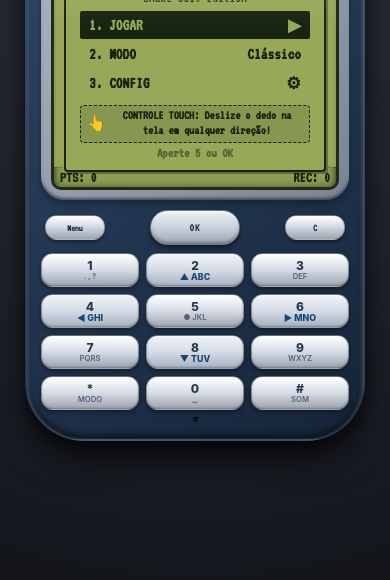
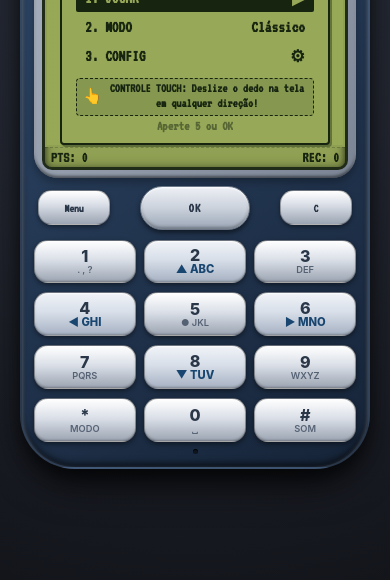
Before and after one commit to lucastonidev/cobrablinda, a plain HTML site: page index.html in a window 390 px wide. Shown: the part 264-844 px from the top of the page. Drawn offline with Linux system fonts and the light colour scheme.

Commit message:
feat(controls): aprimora controles mobile, amplia teclado tátil e otimiza modo tela cheia
- 📱 Aumenta o tamanho das teclas físicas do Nokia 3310 (~40% maiores) e fontes para melhor precisão do toque nos polegares
- 🎯 Adiciona modo de jogo focado: apenas as setas direcionais (2, 4, 6, 8) ficam ativas e destacadas durante a partida, evitando toques acidentais
- 🛑 Desativa botões auxiliares (*, #, 5) durante o jogo ativo e alterna a tecla central para 'PAUSA'
- 🖥️ Otimiza proporções 4:3 do modo Tela Cheia com respiro inferior e botões flutuantes elegantes de Menu, Pausa e instrução Touch
- 📐 Calibra dimensões e padding da carcaça do celular mantendo enquadramento rigoroso em 100dvh sem scroll

```diff
--- a/css/components/controls.css
+++ b/css/components/controls.css
@@ -24,7 +24,7 @@ button:focus-visible {
   display: flex;
   flex-direction: column;
   align-items: center;
-  gap: clamp(4px, 1vh, 8px);
+  gap: clamp(6px, 1.2vh, 10px);
   flex-shrink: 1;
 }
 
@@ -35,24 +35,24 @@ button:focus-visible {
   align-items: center;
   width: 100%;
   padding: 0 4px;
-  gap: 8px;
+  gap: clamp(8px, 2vw, 12px);
 }
 
 /* Tecla Menu / Opções (Esquerda) */
 .key-soft {
   flex: 1;
-  max-width: 60px;
-  height: clamp(22px, 3vh, 26px);
+  max-width: 72px;
+  height: clamp(28px, 4.2vh, 38px);
   background: linear-gradient(180deg, var(--btn-face-highlight) 0%, var(--btn-face) 40%, var(--btn-face-shadow) 100%);
   border: 1px solid rgba(0, 0, 0, 0.3);
-  border-radius: 12px;
+  border-radius: 14px;
   box-shadow:
-    0 2px 3px rgba(0, 0, 0, 0.4),
+    0 2px 4px rgba(0, 0, 0, 0.4),
     inset 0 1px 0 rgba(255, 255, 255, 0.7);
   display: flex;
   align-items: center;
   justify-content: center;
-  font-size: clamp(0.6rem, 1.1vh, 0.75rem);
+  font-size: clamp(0.75rem, 1.3vh, 0.9rem);
   font-weight: bold;
   color: var(--btn-text);
   cursor: pointer;
@@ -62,11 +62,11 @@ button:focus-visible {
 /* Tecla Central Navi-Key (Ícone do 3310) */
 .navi-key {
   flex: 1.5;
-  max-width: 90px;
-  height: clamp(28px, 4.2vh, 36px);
+  max-width: 110px;
+  height: clamp(34px, 5.2vh, 46px);
   background: linear-gradient(180deg, #edf0f5 0%, #cbd2dc 50%, #9ba6b6 100%);
   border: 1.5px solid #6b7787;
-  border-radius: 20px;
+  border-radius: 22px;
   box-shadow:
     0 3px 5px rgba(0, 0, 0, 0.5),
     inset 0 1px 2px rgba(255, 255, 255, 0.9),
@@ -76,7 +76,7 @@ button:focus-visible {
   justify-content: center;
   cursor: pointer;
   color: var(--btn-text);
-  font-size: clamp(0.7rem, 1.2vh, 0.85rem);
+  font-size: clamp(0.85rem, 1.5vh, 1.05rem);
   font-weight: 900;
   letter-spacing: 1px;
   transition: all 0.08s ease;
@@ -85,18 +85,18 @@ button:focus-visible {
 /* Teclas C (Apagar / Voltar) */
 .key-clear {
   flex: 1;
-  max-width: 60px;
-  height: clamp(22px, 3vh, 26px);
+  max-width: 72px;
+  height: clamp(28px, 4.2vh, 38px);
   background: linear-gradient(180deg, var(--btn-face-highlight) 0%, var(--btn-face) 40%, var(--btn-face-shadow) 100%);
   border: 1px solid rgba(0, 0, 0, 0.3);
-  border-radius: 12px;
+  border-radius: 14px;
   box-shadow:
-    0 2px 3px rgba(0, 0, 0, 0.4),
+    0 2px 4px rgba(0, 0, 0, 0.4),
     inset 0 1px 0 rgba(255, 255, 255, 0.7);
   display: flex;
   align-items: center;
   justify-content: center;
-  font-size: clamp(0.65rem, 1.2vh, 0.8rem);
+  font-size: clamp(0.75rem, 1.3vh, 0.9rem);
   font-weight: bold;
   color: var(--btn-text);
   cursor: pointer;
@@ -107,7 +107,7 @@ button:focus-visible {
 .numpad-grid {
   display: grid;
   grid-template-columns: repeat(3, 1fr);
-  gap: clamp(4px, 0.9vh, 7px) clamp(6px, 1.8vw, 10px);
+  gap: clamp(6px, 1.2vh, 9px) clamp(8px, 2.2vw, 12px);
   width: 100%;
 }
 
@@ -115,15 +115,15 @@ button:focus-visible {
 .num-btn {
   background: linear-gradient(180deg, var(--btn-face-highlight) 0%, var(--btn-face) 45%, var(--btn-face-shadow) 100%);
   border: 1px solid rgba(0, 0, 0, 0.35);
-  border-radius: clamp(8px, 1.5vh, 12px);
-  height: clamp(26px, 4.2vh, 34px);
+  border-radius: clamp(10px, 1.8vh, 14px);
+  height: clamp(34px, 5.2vh, 46px);
   display: flex;
   flex-direction: column;
   justify-content: center;
   align-items: center;
   box-shadow:
-    0 2px 4px rgba(0, 0, 0, 0.4),
-    inset 0 1px 1px rgba(255, 255, 255, 0.8),
+    0 2px 5px rgba(0, 0, 0, 0.45),
+    inset 0 1px 1.5px rgba(255, 255, 255, 0.85),
     inset 0 -1px 2px rgba(0, 0, 0, 0.25);
   cursor: pointer;
   color: var(--btn-text);
@@ -134,14 +134,14 @@ button:focus-visible {
 
 /* Número principal grande */
 .num-btn .primary-val {
-  font-size: clamp(0.75rem, 1.4vh, 0.9rem);
+  font-size: clamp(0.95rem, 1.9vh, 1.25rem);
   font-weight: 800;
   line-height: 1;
 }
 
 /* Letras ou Setas de direção menores embaixo do número */
 .num-btn .secondary-val {
-  font-size: clamp(0.48rem, 0.9vh, 0.58rem);
+  font-size: clamp(0.58rem, 1.1vh, 0.72rem);
   font-weight: 600;
   color: #556274;
   line-height: 1;
@@ -156,7 +156,32 @@ button:focus-visible {
 .num-btn.dir-key .secondary-val {
   color: #194670;
   font-weight: 800;
-  font-size: clamp(0.55rem, 1vh, 0.65rem);
+  font-size: clamp(0.7rem, 1.3vh, 0.85rem);
+}
+
+/* Quando estiver jogando: apenas as setas (2, 4, 6, 8) ficam ativas e destacadas */
+.keypad-container.playing-only-arrows .num-btn:not(.dir-key) {
+  opacity: 0.28;
+  filter: grayscale(0.8);
+  pointer-events: none;
+  cursor: default;
+  box-shadow: none;
+  transform: none;
+}
+
+.keypad-container.playing-only-arrows .dir-key {
+  background: linear-gradient(180deg, #ffffff 0%, #e2eaf5 45%, #b2c4dc 100%);
+  border-color: #3b82f6;
+  box-shadow:
+    0 0 10px rgba(59, 130, 246, 0.45),
+    0 2px 4px rgba(0, 0, 0, 0.4),
+    inset 0 1px 1px #fff;
+  transform: scale(1.02);
+}
+
+.keypad-container.playing-only-arrows .dir-key .secondary-val {
+  color: #0d5494;
+  font-weight: 900;
 }
 
 /* Efeito Físico de Pressionar Tecla (Active State) */
--- a/css/components/fullscreen.css
+++ b/css/components/fullscreen.css
@@ -56,16 +56,16 @@ body.fullscreen-mode .screen-bezel {
 /* Centraliza a tela mantendo a proporção correta 4:3 no monitor wide com margem inferior */
 body.fullscreen-mode .screen-container {
   width: 100%;
-  max-width: min(calc(100vw - 32px), calc((100dvh - 68px) * (4 / 3)));
+  max-width: min(calc(100vw - 32px), calc((100dvh - 80px) * (4 / 3)));
   height: 100%;
-  max-height: calc(100dvh - 60px);
+  max-height: calc(100dvh - 74px);
   border-radius: 12px;
   border: 3px solid #202b18;
   box-shadow: 0 12px 32px rgba(0, 0, 0, 0.75), inset 0 0 15px rgba(22, 36, 16, 0.35);
   display: flex;
   flex-direction: column;
   background-color: var(--lcd-bg);
-  margin-bottom: clamp(6px, 1.5vh, 16px);
+  margin-bottom: clamp(10px, 2.5vh, 20px);
 }
 
 /* Barra de status ampliada no modo tela cheia */
--- a/css/components/phone.css
+++ b/css/components/phone.css
@@ -4,11 +4,11 @@
 
 .nokia-phone {
   position: relative;
-  width: min(340px, 94vw);
-  max-height: calc(100dvh - 8px);
+  width: min(350px, 95vw);
+  max-height: calc(100dvh - 6px);
   background: linear-gradient(145deg, var(--phone-body-light), var(--phone-body), var(--phone-body-dark));
-  border-radius: clamp(32px, 5vh, 46px) clamp(32px, 5vh, 46px) clamp(44px, 7vh, 66px) clamp(44px, 7vh, 66px);
-  padding: clamp(10px, 1.8vh, 20px) clamp(14px, 3.5vw, 22px) clamp(12px, 2vh, 24px) clamp(14px, 3.5vw, 22px);
+  border-radius: clamp(30px, 4.5vh, 44px) clamp(30px, 4.5vh, 44px) clamp(40px, 6.5vh, 60px) clamp(40px, 6.5vh, 60px);
+  padding: clamp(8px, 1.4vh, 16px) clamp(12px, 3vw, 20px) clamp(10px, 1.6vh, 18px) clamp(12px, 3vw, 20px);
   box-shadow:
     0 20px 40px -10px rgba(0, 0, 0, 0.8),
     0 8px 16px rgba(0, 0, 0, 0.45),
@@ -52,13 +52,13 @@
 .screen-bezel {
   width: 100%;
   background: linear-gradient(135deg, var(--phone-bezel), var(--phone-bezel-shadow));
-  padding: clamp(6px, 1.2vh, 10px);
+  padding: clamp(4px, 1vh, 8px);
   border-radius: clamp(14px, 2.5vh, 20px) clamp(14px, 2.5vh, 20px) clamp(18px, 3vh, 24px) clamp(18px, 3vh, 24px);
   box-shadow:
     inset 0 2px 3px rgba(255, 255, 255, 0.5),
     inset 0 -2px 3px rgba(0, 0, 0, 0.5),
     0 4px 8px rgba(0, 0, 0, 0.3);
-  margin-bottom: clamp(6px, 1.2vh, 12px);
+  margin-bottom: clamp(4px, 1vh, 8px);
   flex-shrink: 0;
 }
 
--- a/js/core/game.js
+++ b/js/core/game.js
@@ -263,6 +263,7 @@ export class Game {
     this.state = GAME_STATES.GAME_OVER;
     soundFx.playDie();
     this.checkHighScore();
+    this.updateKeypadState();
 
     if (this.ui.finalScore) this.ui.finalScore.textContent = this.score;
     if (this.ui.finalHighScore) this.ui.finalHighScore.textContent = this.highScores[this.currentMode];
@@ -281,11 +282,13 @@ export class Game {
       if (this.ui.pauseOverlay) this.ui.pauseOverlay.classList.add('hidden');
       this.lastFrameTime = performance.now();
     }
+    this.updateKeypadState();
   }
 
   showMenu() {
     this.state = GAME_STATES.MENU;
     this.hideAllOverlays();
+    this.updateKeypadState();
     if (this.ui.menuOverlay) {
       this.ui.menuOverlay.classList.remove('hidden');
       this.resetMenuSelection(this.ui.menuOverlay);
@@ -297,12 +300,27 @@ export class Game {
   showSettings() {
     this.state = GAME_STATES.SETTINGS;
     this.hideAllOverlays();
+    this.updateKeypadState();
     if (this.ui.settingsOverlay) {
       this.ui.settingsOverlay.classList.remove('hidden');
       this.resetMenuSelection(this.ui.settingsOverlay);
     }
     this.renderer.clear();
     this.renderer.drawWalls(this.currentMode);
+  }
+
+  updateKeypadState() {
+    const keypad = document.querySelector('.keypad-container');
+    const naviKey = document.getElementById('naviKey');
+    if (!keypad) return;
+
+    if (this.state === GAME_STATES.PLAYING) {
+      keypad.classList.add('playing-only-arrows');
+      if (naviKey) naviKey.textContent = 'PAUSA';
+    } else {
+      keypad.classList.remove('playing-only-arrows');
+      if (naviKey) naviKey.textContent = 'OK';
+    }
   }
 
   resetMenuSelection(overlay) {
@@ -422,5 +440,7 @@ export class Game {
         }
       }
     }
+
+    this.updateKeypadState();
   }
 }
--- a/js/main.js
+++ b/js/main.js
@@ -75,6 +75,10 @@ window.addEventListener('DOMContentLoaded', () => {
 
     isMenuOpen: () => {
       return game.state !== GAME_STATES.PLAYING;
+    },
+
+    isPlaying: () => {
+      return game.state === GAME_STATES.PLAYING;
     }
   });
 
```
Also changed, not shown: js/components/controls.js (+27 -7 lines).
